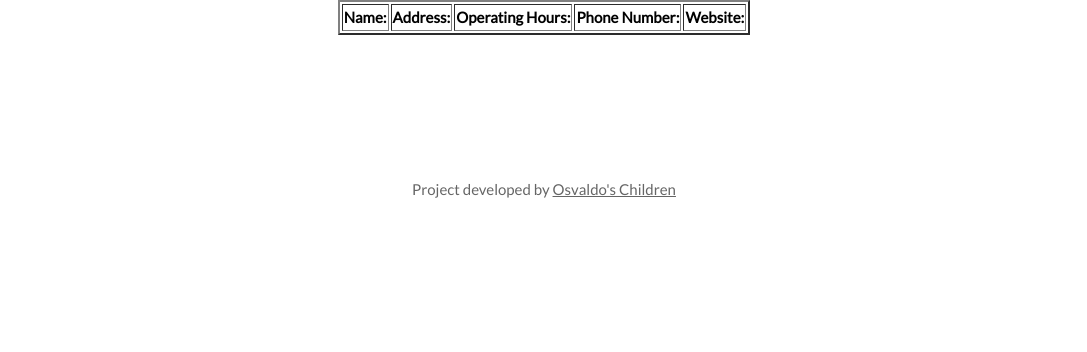
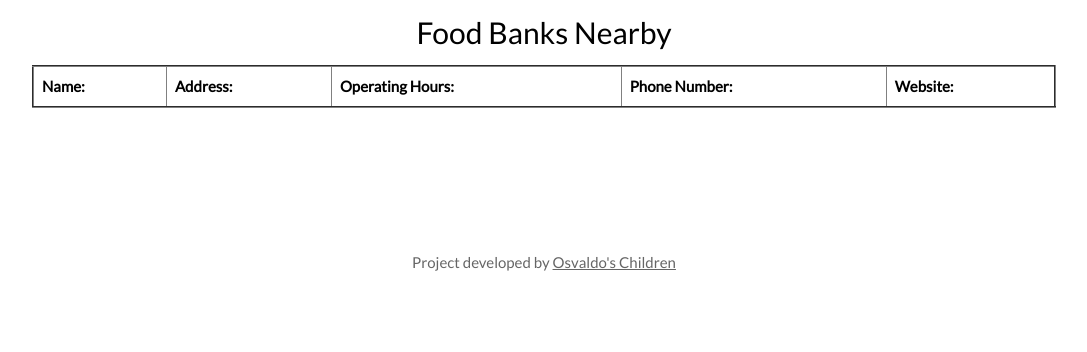
Before and after one commit to comp129-spr19/Food-bank-finder, a Django app: page /map_page/ in a window 1280 px wide. Shown: the part 978-1330 px from the top of the page, without its empty margins (96-1183 px from the left). Before the commit the page ends 1176 px from the top, so only its background shows below. Run offline with Django 3.2, Linux system fonts and the light colour scheme; lists and menus that the app fills with data are empty; some libraries are stand-ins or nearby versions.

Commit message:
Changed map_page table styling
Made the table a bit more user friendly with better styling and hover effects

```diff
--- a/donatefood/map_page/templates/map_page/map_page.html
+++ b/donatefood/map_page/templates/map_page/map_page.html
@@ -174,8 +174,7 @@
             phone_cell.innerHTML = "<a href='tel:" + phone + "'>" + phone + "</a>";;
             if (website != "Not listed") {
               website_cell.innerHTML = "<a href='" + website + "'>" + website + "</a>";
-            }
-            else {
+            } else {
               website_cell.innerHTML = website;
             }
           } else {
@@ -191,6 +190,29 @@
   <div style="width:600px; height:600px; margin-left: auto; margin-right: auto;">
     <div style="width:100%; height:100%" id="map"></div>
   </div>
+
+
+
+  <style>
+    table {
+      border-collapse: collapse;
+      width: 80%;
+    }
+
+    th,
+    td {
+      padding: 8px;
+      text-align: left;
+      border-bottom: px solid #ddd;
+    }
+
+    tr:hover {
+      background-color: #f5f5f5;
+    }
+  </style>
+  </head>
+
+  <h2 align="center">Food Banks Nearby</h2>
 
   <!--<div id="places"></div>-->
 
```
Lines whose indentation alone changed are shown as unchanged.
